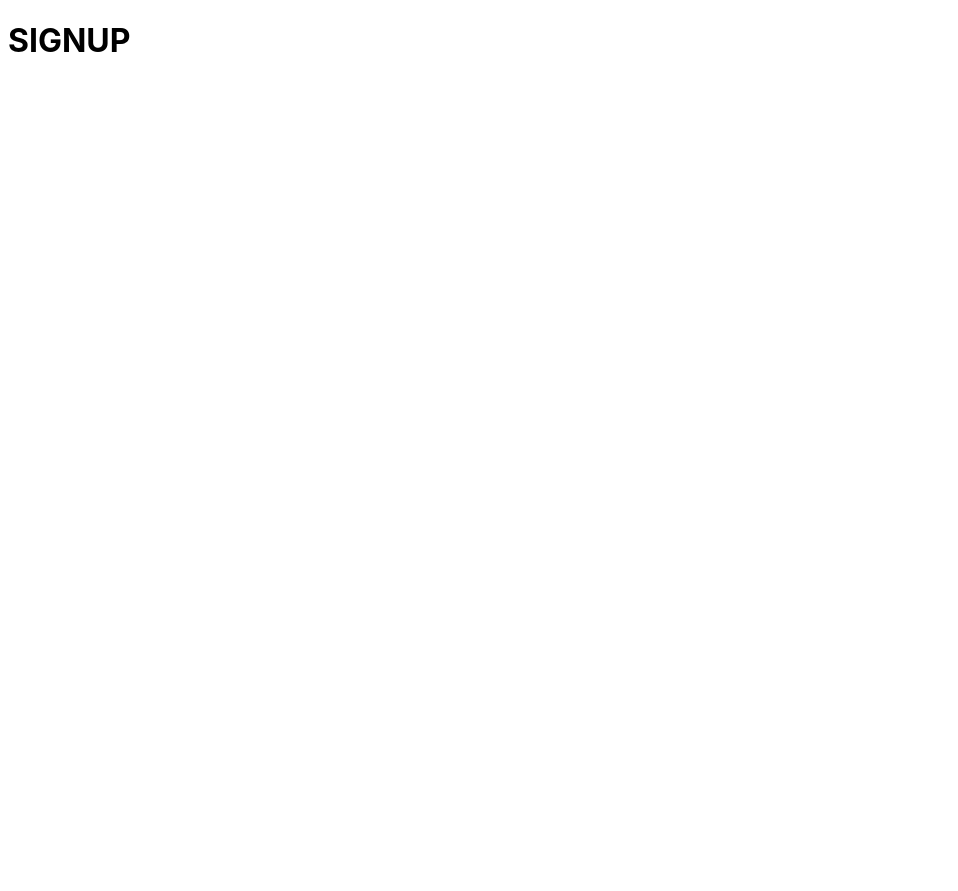
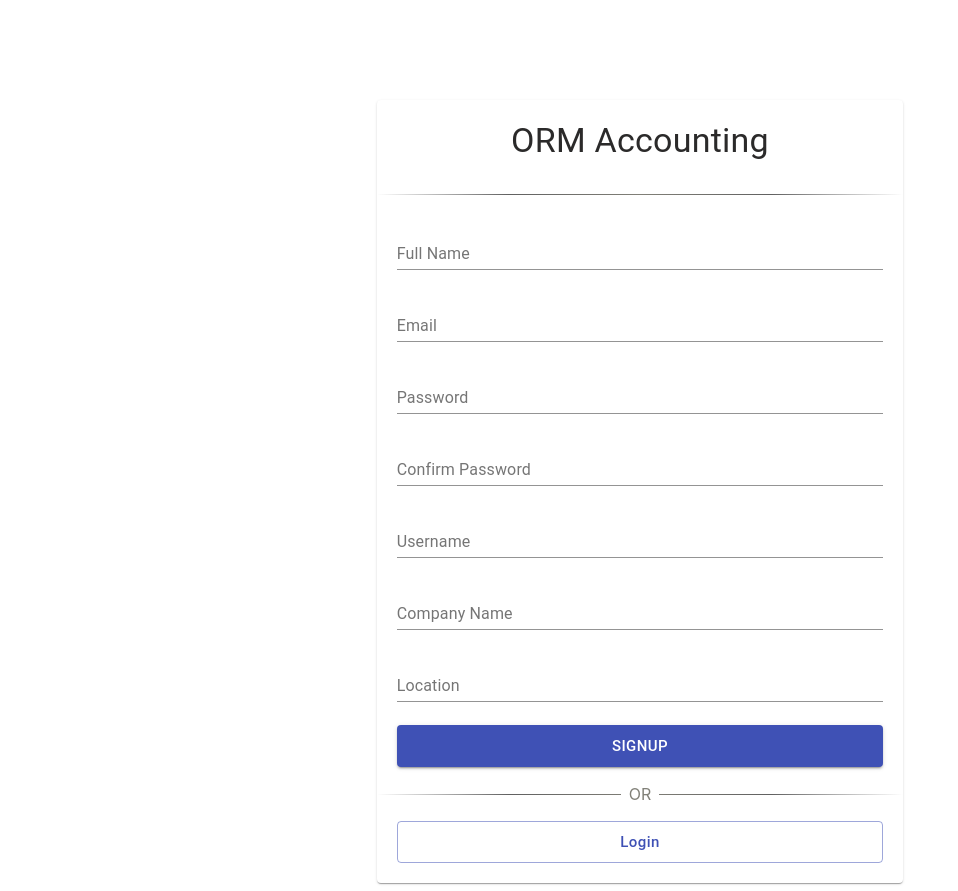
Before and after one commit to qbhatti/bookkeeping-client, a React (Create React App) app: page /signup in a window 1280 px wide. Shown: the whole page, without its empty margins (0-958 px from the left). Before the commit the page ends 800 px from the top, so only its background shows below. Built offline with nearby package versions, Linux system fonts and the light colour scheme.

Commit message:
Created Signup page with the form to gather and submit the user data to the api in order to create a new user.

```diff
--- a/src/App.js
+++ b/src/App.js
@@ -1,7 +1,7 @@
 import React from "react";
 import axios from "axios";
 import jwtDecode from "jwt-decode";
-import { Switch, Route } from "react-router-dom";
+import { Switch } from "react-router-dom";
 //redux
 import { Provider } from "react-redux";
 import store from "./redux/store";
--- a/src/components/login/LoginPage.js
+++ b/src/components/login/LoginPage.js
@@ -94,11 +94,11 @@ const styles = (theme) => ({
 });
 
 function LoginPage({ classes, loginUser, history, ui }) {
-  const [email, handleEmailChange, handleEmailReset] = useInputState("");
-  const [password, handlePasswordChange, handlePasswordReset] = useInputState(
-    ""
-  );
+  //****** INIT STATE ******
+  const [email, handleEmailChange] = useInputState("");
+  const [password, handlePasswordChange] = useInputState("");
   const [errors, setErrors] = useState({});
+  // ******** END STATE *****
 
   useEffect(() => {
     if (ui.errors) {
@@ -110,8 +110,6 @@ function LoginPage({ classes, loginUser, history, ui }) {
     e.preventDefault();
     const userData = { email, password };
     loginUser(userData, history);
-    handleEmailReset();
-    handlePasswordReset();
   };
 
   return (
--- a/src/components/signup/SignupPage.js
+++ b/src/components/signup/SignupPage.js
@@ -1,9 +1,286 @@
-import React from "react";
+import React, { useState, useEffect } from "react";
+import { Link } from "react-router-dom";
+import PropTypes from "prop-types";
 
-export default function signup() {
+// custom hooks
+import useInputState from "../../hooks/useInputState";
+
+//redux
+import { connect } from "react-redux";
+import { signupUser } from "../../redux/actions/userActions";
+
+//MUI stuff
+import { withStyles } from "@material-ui/core";
+import Paper from "@material-ui/core/Paper";
+import Grid from "@material-ui/core/Grid";
+import Typography from "@material-ui/core/Typography";
+import TextField from "@material-ui/core/TextField";
+import Button from "@material-ui/core/Button";
+import CircularProgress from "@material-ui/core/CircularProgress";
+
+const styles = (theme) => ({
+  root: {
+    flexGrow: 1,
+    textAlign: "center",
+    margin: "auto",
+    marginTop: "100px",
+    boxSizing: "border-box"
+  },
+  pageTitle: {
+    color: "#2b2a2a",
+    marginBottom: "20px"
+  },
+
+  paper: {
+    width: "100%",
+    padding: "20px",
+    boxSizing: "border-box"
+  },
+  submitButton: {
+    margin: "15px 0px 15px 0px",
+    position: "relative",
+    "&:disabled": {
+      cursor: "not-allowed"
+    }
+  },
+
+  hrText: {
+    lineHeight: "1em",
+    position: "relative",
+    outline: 0,
+    border: 0,
+    color: "black",
+    textAlign: "center",
+    height: "1.5em",
+    margin: "0px -20px 0px -20px",
+
+    "&:before": {
+      content: "''",
+      background:
+        "linear-gradient(to right, transparent,#616161, #818078, #616161, transparent)",
+      position: "absolute",
+      left: 0,
+      top: "50%",
+      width: "100%",
+      height: 1
+    },
+    "&:after": {
+      content: "attr(data-content)",
+      position: "relative",
+      display: "inline-block",
+
+      padding: "0 .5em",
+      lineHeight: "1.5em",
+      // this is really the only tricky part, you need to specify the background color of the container element...
+      color: "#818078",
+      backgroundColor: "#fff"
+    }
+  },
+  link: {
+    textDecoration: "none"
+  },
+  LoginButton: {
+    marginTop: "15px",
+    textTransform: "none",
+    boxSizing: "box-content"
+  },
+  customError: {
+    color: "red",
+    fontSize: "0.8rem"
+  },
+  progress: {
+    position: "absolute"
+  }
+});
+
+function SignupPage({ classes, signupUser, history, ui }) {
+  // ******* INIT STATE ******
+  const [name, handleNameChange] = useInputState("");
+  const [email, handleEmailChange] = useInputState("");
+  const [password, handlePasswordChange] = useInputState("");
+  const [confirmPassword, handleConfirmPasswordChange] = useInputState("");
+  const [username, handleUsernameChange] = useInputState("");
+  const [companyName, handleCompanyNameChange] = useInputState("");
+  const [location, handleLocationChange] = useInputState("");
+
+  const [errors, setErrors] = useState({});
+  // ****** END STATE *****
+
+  useEffect(() => {
+    if (ui.errors) {
+      setErrors(ui.errors);
+    }
+  }, [ui.errors]);
+
+  const handleSubmit = (e) => {
+    e.preventDefault();
+    const newUserData = {
+      name,
+      email,
+      password,
+      confirmPassword,
+      username,
+      companyName,
+      location
+    };
+    signupUser(newUserData, history);
+  };
+
   return (
-    <div>
-      <h1>SIGNUP</h1>
-    </div>
+    <Grid
+      container
+      direction="column"
+      alignItems="center"
+      className={classes.root}
+    >
+      <Grid item className={classes.item} lg={5} md={6} sm={9} xs={12}>
+        <Paper className={classes.paper}>
+          <Typography className={classes.pageTitle} variant="h4">
+            ORM Accounting
+          </Typography>
+          <hr className={classes.hrText} />
+          <form className={classes.form} onSubmit={handleSubmit}>
+            <TextField
+              id="name"
+              name="name"
+              type="text"
+              label="Full Name"
+              margin="normal"
+              helperText={errors.name}
+              error={!!errors.name}
+              value={name}
+              onChange={handleNameChange}
+              fullWidth
+            ></TextField>
+            <TextField
+              id="email"
+              name="email"
+              type="email"
+              label="Email"
+              margin="normal"
+              helperText={errors.email}
+              error={!!errors.email}
+              value={email}
+              onChange={handleEmailChange}
+              fullWidth
+            ></TextField>
+            <TextField
+              id="password"
+              name="password"
+              type="password"
+              label="Password"
+              margin="normal"
+              helperText={errors.password}
+              error={!!errors.password}
+              value={password}
+              onChange={handlePasswordChange}
+              fullWidth
+            ></TextField>
+            <TextField
+              id="confirmPassword"
+              name="confirmPassword"
+              type="password"
+              label="Confirm Password"
+              margin="normal"
+              helperText={errors.confirmPassword}
+              error={!!errors.confirmPassword}
+              value={confirmPassword}
+              onChange={handleConfirmPasswordChange}
+              fullWidth
+            ></TextField>
+            <TextField
+              id="username"
+              name="username"
+              type="text"
+              label="Username"
+              margin="normal"
+              helperText={errors.username}
+              error={!!errors.username}
+              value={username}
+              onChange={handleUsernameChange}
+              fullWidth
+            ></TextField>
+            <TextField
+              id="companyName"
+              name="companyName"
+              type="text"
+              label="Company Name"
+              margin="normal"
+              helperText={errors.companyName}
+              error={!!errors.companyName}
+              value={companyName}
+              onChange={handleCompanyNameChange}
+              fullWidth
+            ></TextField>
+            <TextField
+              id="location"
+              name="location"
+              type="text"
+              label="Location"
+              margin="normal"
+              helperText={errors.location}
+              error={!!errors.location}
+              value={location}
+              onChange={handleLocationChange}
+              fullWidth
+            ></TextField>
+            {errors.general && (
+              <Typography className={classes.customError} variant="body2">
+                {errors.general}
+              </Typography>
+            )}
+
+            <Button
+              variant="contained"
+              color="primary"
+              size="large"
+              type="submit"
+              className={classes.submitButton}
+              disabled={ui.loading}
+              fullWidth
+            >
+              {ui.loading && (
+                <CircularProgress
+                  className={classes.progress}
+                  size={25}
+                  color="secondary"
+                />
+              )}
+              Signup
+            </Button>
+          </form>
+
+          <hr className={classes.hrText} data-content="OR" />
+
+          <Link to="/login" className={classes.link}>
+            <Button
+              className={classes.LoginButton}
+              variant="outlined"
+              color="primary"
+              size="large"
+              fullWidth
+            >
+              Login
+            </Button>
+          </Link>
+        </Paper>
+      </Grid>
+    </Grid>
   );
 }
+
+const mapStateToProps = (state) => ({
+  ui: state.ui
+});
+
+const mapActionsToProps = { signupUser };
+
+SignupPage.propTypes = {
+  ui: PropTypes.object.isRequired,
+  signupUser: PropTypes.func.isRequired
+};
+
+export default connect(
+  mapStateToProps,
+  mapActionsToProps
+)(withStyles(styles)(SignupPage));
--- a/src/redux/actions/userActions.js
+++ b/src/redux/actions/userActions.js
@@ -1,6 +1,7 @@
 import axios from "axios";
 import {
   SET_UNAUTHENTICATED,
+  SET_AUTHENTICATED,
   LOADING_USER,
   SET_USER,
   LOADING_UI,
@@ -33,6 +34,26 @@ export const logoutUser = () => (dispatch) => {
   dispatch({ type: SET_UNAUTHENTICATED });
 };
 
+export const signupUser = (newUserData, history) => (dispatch) => {
+  dispatch({ type: LOADING_UI });
+
+  axios
+    .post("/signup", newUserData)
+    .then((res) => {
+      setAuthorizationHeader(res.data.token);
+      dispatch(getUserData());
+      dispatch({ type: CLEAR_ERRORS });
+      dispatch({ type: SET_AUTHENTICATED });
+      history.push("/");
+    })
+    .catch((err) => {
+      dispatch({
+        type: SET_ERRORS,
+        payload: err.response.data
+      });
+    });
+};
+
 export const getUserData = () => (dispatch) => {
   dispatch({ type: LOADING_USER });
   axios
```
